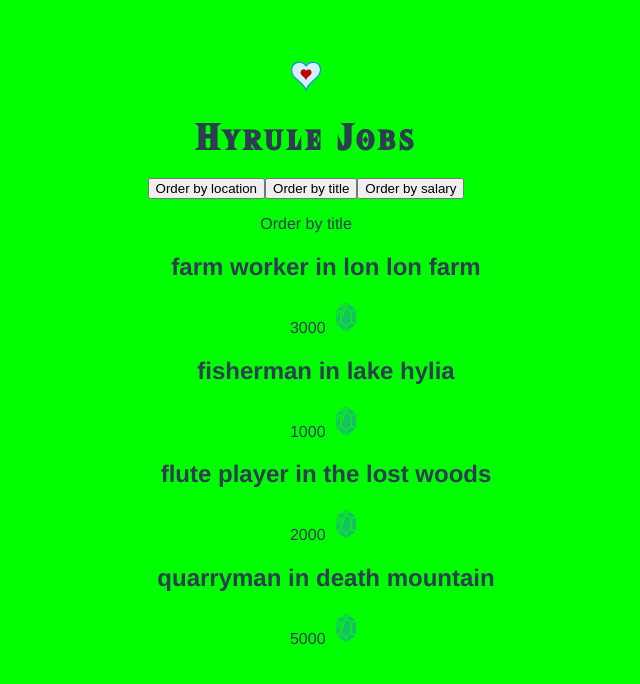
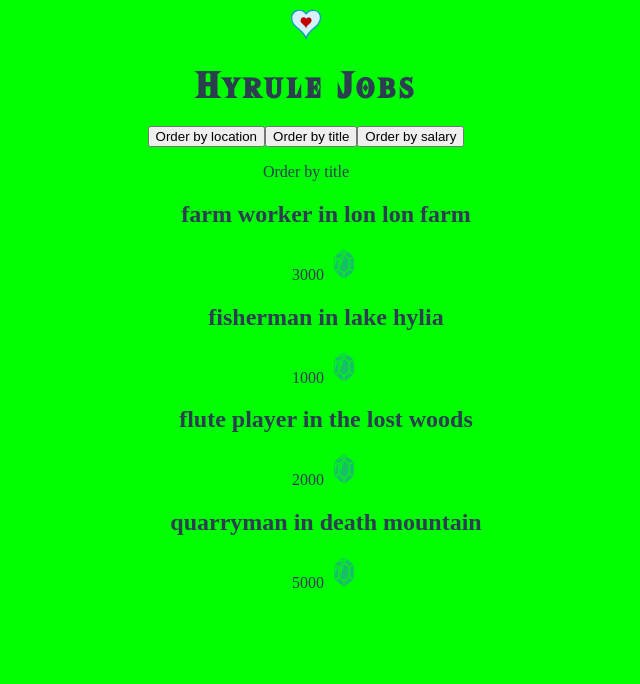
Before and after one commit to felixWackernagel/vue-3-ts-demo, a Vue app: page / in a window 1280 px wide. Shown: the top 684 px of the page, without its empty margins (334-974 px from the left). Built offline with nearby package versions, Linux system fonts and the light colour scheme.

Commit message:
first layout

```diff
--- a/src/App.vue
+++ b/src/App.vue
@@ -1,10 +1,17 @@
 <template>
-  <img src="./assets/heart.svg" alt="heart icon" />
-  <h1>Hyrule Jobs</h1>
-  <button @click="handleClick('location')">Order by location</button>
-  <button @click="handleClick('title')">Order by title</button>
-  <button @click="handleClick('salary')">Order by salary</button>
-  <JobsList :jobs="jobs" :order="order" />
+  <PageLayout>
+    <img src="./assets/images/heart.svg" alt="heart icon" />
+    <h1>Hyrule Jobs</h1>
+    <button
+      @click="handleClick('location')"
+      :class="{ active: 'location' === order }"
+    >
+      Order by location
+    </button>
+    <button @click="handleClick('title')">Order by title</button>
+    <button @click="handleClick('salary')">Order by salary</button>
+    <JobsList :jobs="jobs" :order="order" />
+  </PageLayout>
 </template>
 
 <script lang="ts">
@@ -12,10 +19,11 @@
 import Job from "@/types/Job";
 import OrderTerm from "@/types/OrderTerm";
 import JobsList from "@/components/JobsList.vue";
+import PageLayout from "@/components/PageLayout.vue";
 
 export default defineComponent({
   name: "App",
-  components: { JobsList },
+  components: { JobsList, PageLayout },
   setup() {
     const jobs = ref<Job[]>([
       {
@@ -56,14 +64,10 @@
 </script>
 
 <style lang="scss">
-$textColor: #2c3e50;
-
 #app {
-  font-family: Avenir, Helvetica, Arial, sans-serif;
   -webkit-font-smoothing: antialiased;
   -moz-osx-font-smoothing: grayscale;
   text-align: center;
   color: $textColor;
-  margin-top: 60px;
 }
 </style>
--- /dev/null
+++ b/src/assets/_fonts.scss
@@ -0,0 +1,4 @@
+@font-face {
+  font-family: "HyliaSerif";
+  src: url("@/assets/fonts/HyliaSerifBeta-Regular.otf") format("opentype");
+}
--- /dev/null
+++ b/src/assets/_variables.scss
@@ -0,0 +1,3 @@
+$textColor: #2c3e50;
+$backgroundColor: #FF0000;
+$backgroundColor2: #00FF00;
--- a/src/assets/global.scss
+++ b/src/assets/global.scss
@@ -1,12 +1,6 @@
+@import "variables";
 @import "media";
-
-$backgroundColor: #FF0000;
-$backgroundColor2: #00FF00;
-
-@font-face {
-  font-family: HyliaSerif;
-  src: url("@/assets/fonts/HyliaSerifBeta-Regular.otf") format("opentype");
-}
+@import "fonts";
 
 body {
   background-color: $backgroundColor;
@@ -17,7 +11,7 @@
 }
 
 h1 {
-  font-family: HyliaSerif;
+  font-family: "HyliaSerif";
   letter-spacing: 4px;
 }
 
--- a/src/components/JobsList.vue
+++ b/src/components/JobsList.vue
@@ -5,7 +5,8 @@
       <li v-for="job in orderedJobs" :key="job.id">
         <h2>{{ job.title }} in {{ job.location }}</h2>
         <p>
-          {{ job.salary }} <img src="../assets/rupee.svg" alt="rupee icon" />
+          {{ job.salary }}
+          <img src="../assets/images/rupee.svg" alt="rupee icon" />
         </p>
       </li>
     </transition-group>
--- /dev/null
+++ b/src/components/PageLayout.vue
@@ -0,0 +1,12 @@
+<template>
+  <main>
+    <slot></slot>
+  </main>
+</template>
+
+<style lang="scss">
+main {
+  max-width: 992px;
+  margin: 0 auto;
+}
+</style>
```
Also changed, not shown: src/assets/images/heart.svg (renamed from src/assets/heart.svg), src/assets/images/rupee.svg (renamed from src/assets/rupee.svg).
